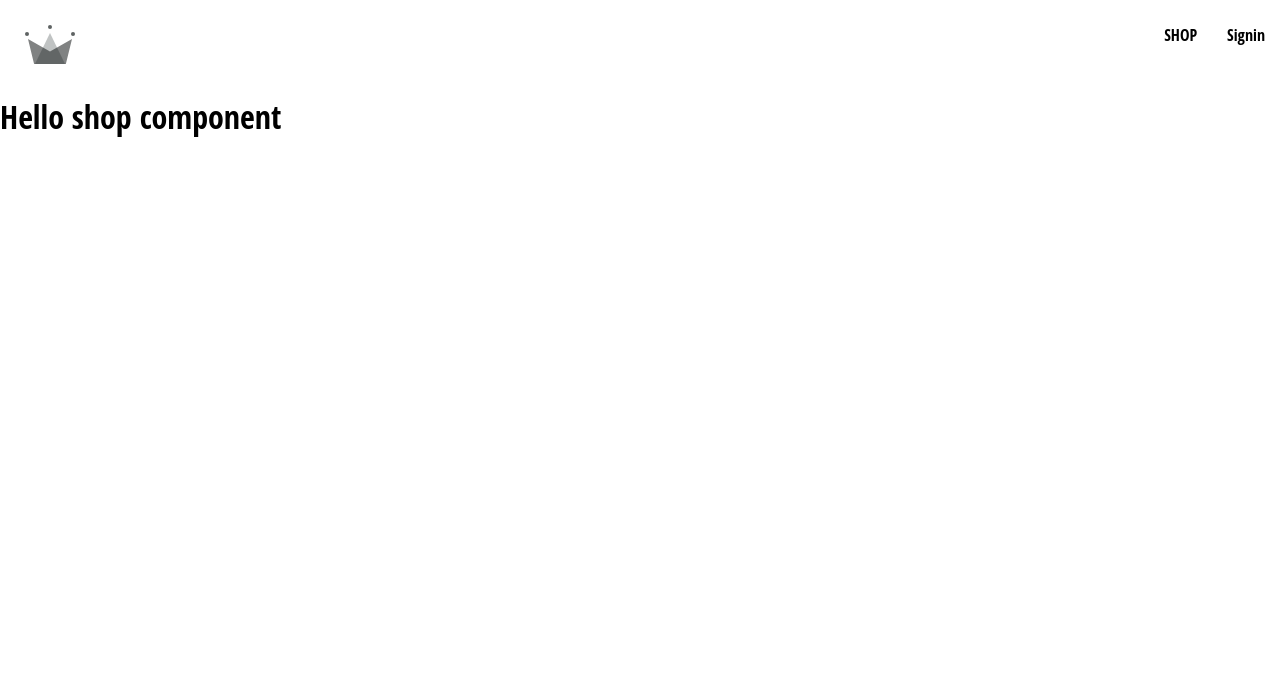
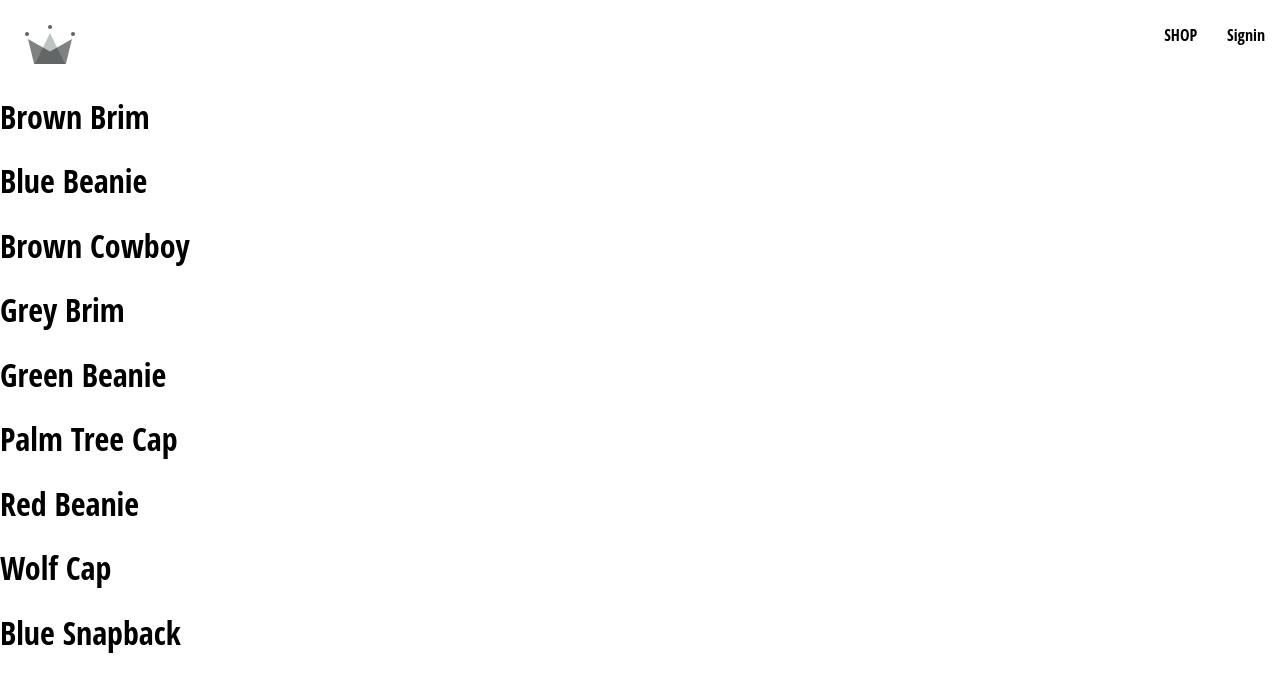
Before and after one commit to ughsama/crwn-clothing, a React (Create React App) app: page /shop in a window 1280 px wide. Shown: the top 692 px of the page. Built offline with nearby package versions, Linux system fonts and the light colour scheme; no server answers.

Commit message:
added shop component

```diff
--- a/src/App.js
+++ b/src/App.js
@@ -2,10 +2,7 @@
 import Home from "./routes/home/home.component";
 import Navigation from "./routes/navigation/navigation.component";
 import Authentication from "./routes/authentication/authentication.component";
-
-const Shop = () => {
-  return <h1>Hello shop component</h1>;
-};
+import Shop from "./routes/shop/shop.component";
 
 const App = () => {
   return (
--- /dev/null
+++ b/src/routes/shop/shop.component.jsx
@@ -0,0 +1,19 @@
+import React from "react";
+
+import SHOP_DATA from "../../shop-data";
+
+function Shop() {
+  return (
+    <div>
+      {SHOP_DATA.map(({ id, name }) => {
+        return (
+          <div key={id}>
+            <h1>{name}</h1>
+          </div>
+        );
+      })}
+    </div>
+  );
+}
+
+export default Shop;
--- /dev/null
+++ b/src/shop-data.json
@@ -0,0 +1,56 @@
+[
+  {
+    "id": 1,
+    "name": "Brown Brim",
+    "imageUrl": "https://i.ibb.co/ZYW3VTp/brown-brim.png",
+    "price": 25
+  },
+  {
+    "id": 2,
+    "name": "Blue Beanie",
+    "imageUrl": "https://i.ibb.co/ypkgK0X/blue-beanie.png",
+    "price": 18
+  },
+  {
+    "id": 3,
+    "name": "Brown Cowboy",
+    "imageUrl": "https://i.ibb.co/QdJwgmp/brown-cowboy.png",
+    "price": 35
+  },
+  {
+    "id": 4,
+    "name": "Grey Brim",
+    "imageUrl": "https://i.ibb.co/RjBLWxB/grey-brim.png",
+    "price": 25
+  },
+  {
+    "id": 5,
+    "name": "Green Beanie",
+    "imageUrl": "https://i.ibb.co/YTjW3vF/green-beanie.png",
+    "price": 18
+  },
+  {
+    "id": 6,
+    "name": "Palm Tree Cap",
+    "imageUrl": "https://i.ibb.co/rKBDvJX/palm-tree-cap.png",
+    "price": 14
+  },
+  {
+    "id": 7,
+    "name": "Red Beanie",
+    "imageUrl": "https://i.ibb.co/bLB646Z/red-beanie.png",
+    "price": 18
+  },
+  {
+    "id": 8,
+    "name": "Wolf Cap",
+    "imageUrl": "https://i.ibb.co/1f2nWMM/wolf-cap.png",
+    "price": 14
+  },
+  {
+    "id": 9,
+    "name": "Blue Snapback",
+    "imageUrl": "https://i.ibb.co/X2VJP2W/blue-snapback.png",
+    "price": 16
+  }
+]
```
